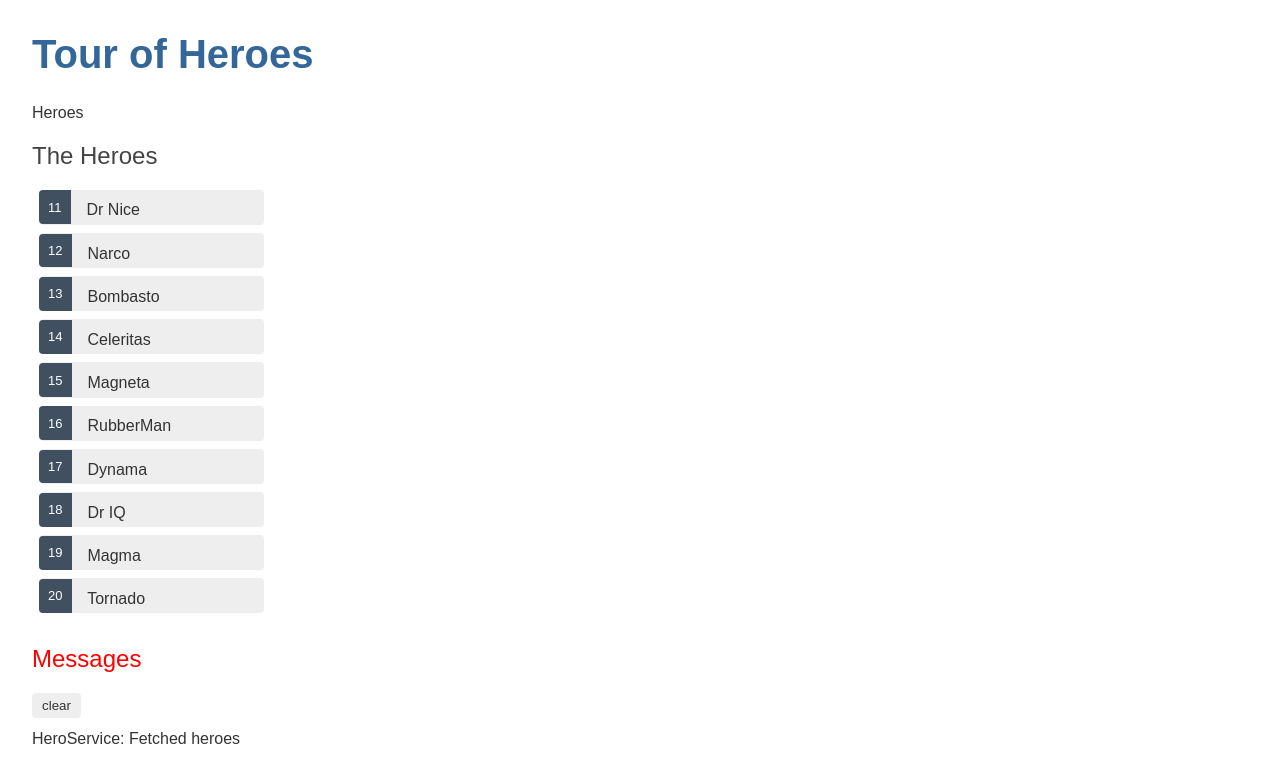
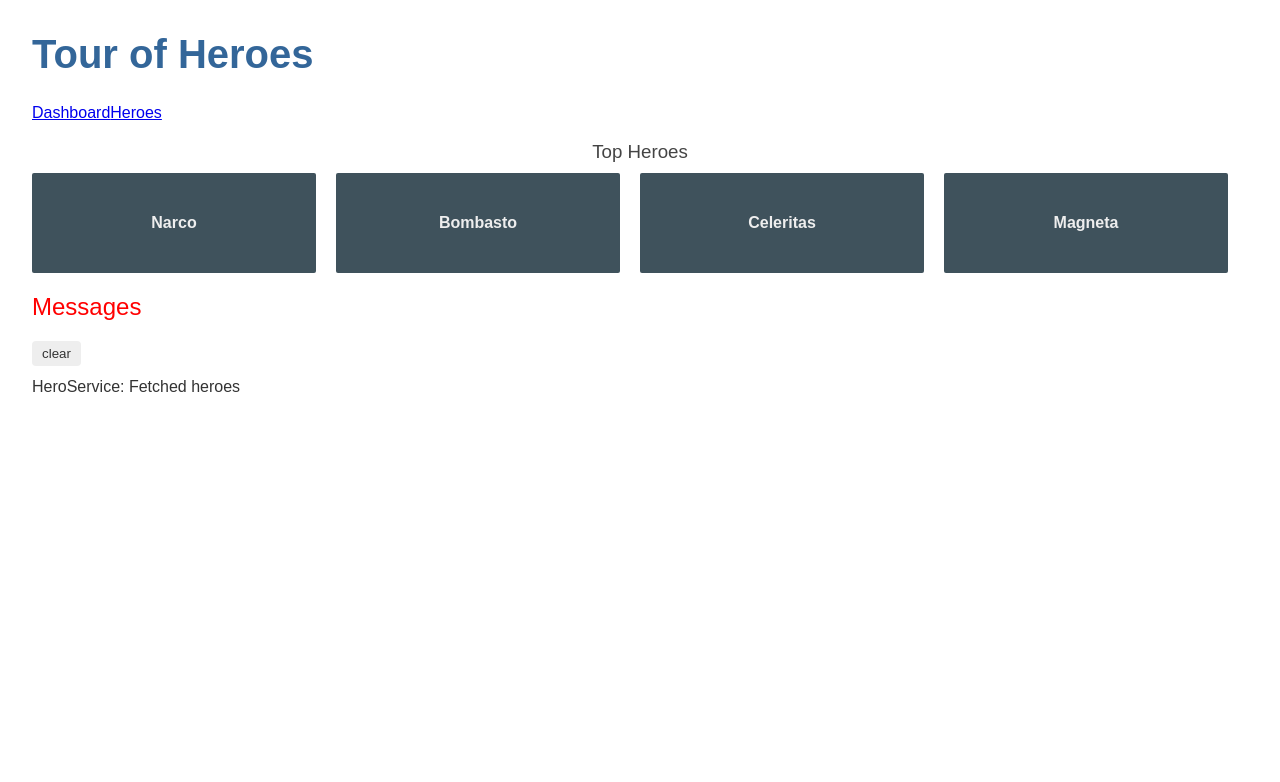
Before and after one commit to pwakefield88/TOH-Repository-01, an Angular app: page /dashboard in a window 1280 px wide. Shown: the top 782 px of the page. Built offline with nearby package versions, Linux system fonts and the light colour scheme.

Commit message:
2 files modified

```diff
--- a/src/app/app.component.html
+++ b/src/app/app.component.html
@@ -1,6 +1,7 @@
 <h1>{{title}}</h1>
 <nav>
-  <a routeLink="/heroes">Heroes</a>
+  <a routerLink="/dashboard">Dashboard</a>
+  <a routerLink="/heroes">Heroes</a>
 </nav>
-<app-heroes></app-heroes>
+<router-outlet></router-outlet>
 <app-messages></app-messages>
--- a/src/app/app.module.ts
+++ b/src/app/app.module.ts
@@ -1,7 +1,6 @@
 import { NgModule } from '@angular/core';
 import { BrowserModule } from '@angular/platform-browser';
 import { FormsModule } from '@angular/forms';
-
 import { AppComponent } from './app.component';
 import { HeroesComponent } from './heroes/heroes.component';
 import { HeroDetailComponent } from './hero-detail/hero-detail.component';
@@ -9,9 +8,10 @@ import { HeroService } from './hero.service';
 import { MessagesComponent } from './messages/messages.component';
 import { MessageService } from './message.service';
 import { DashboardComponent } from './dashboard/dashboard.component';
+import { AppRoutingModule } from './app-routing.module';
 
 @NgModule({
-  imports:      [ BrowserModule, FormsModule ],
+  imports:      [ BrowserModule, FormsModule, AppRoutingModule ],
   declarations: [ AppComponent, HeroesComponent, HeroDetailComponent, MessagesComponent, DashboardComponent ],
   bootstrap:    [ AppComponent ],
   providers: [HeroService, MessageService]
```
